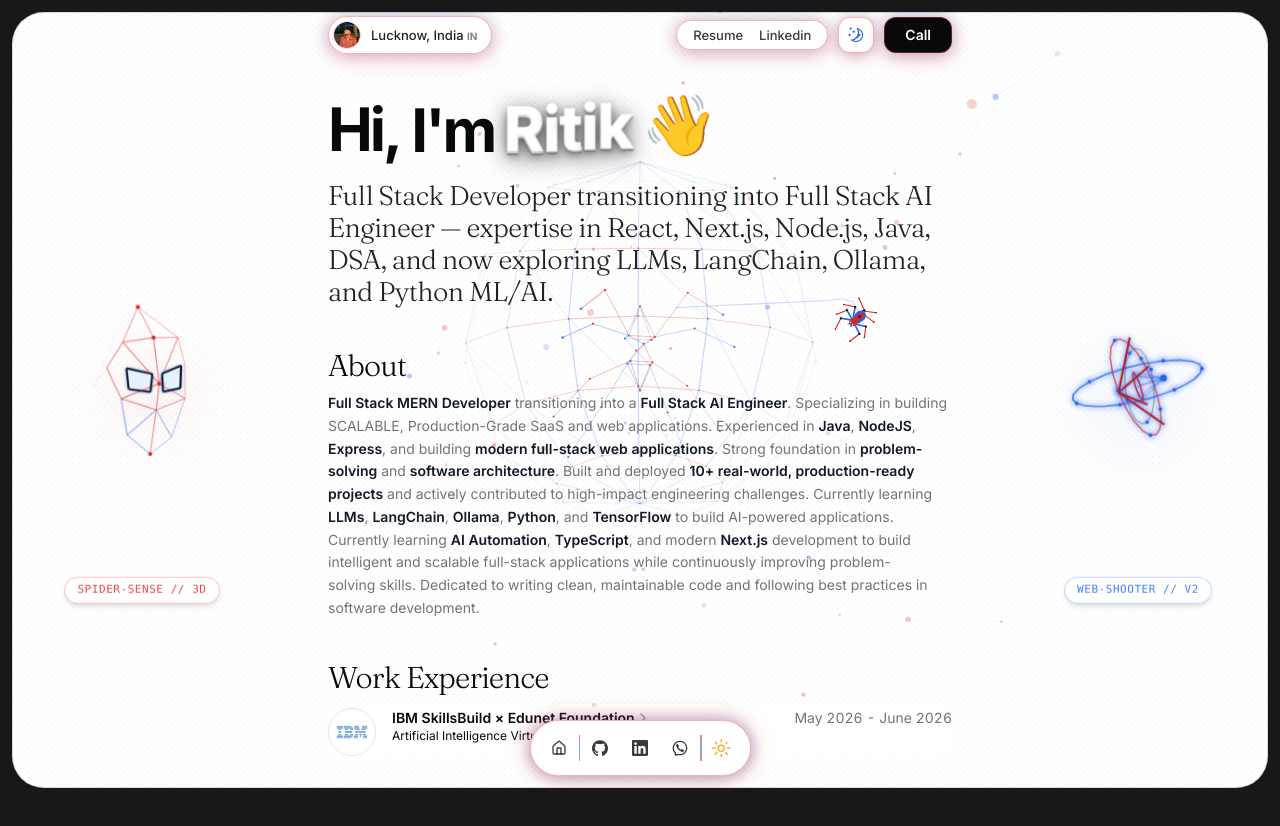
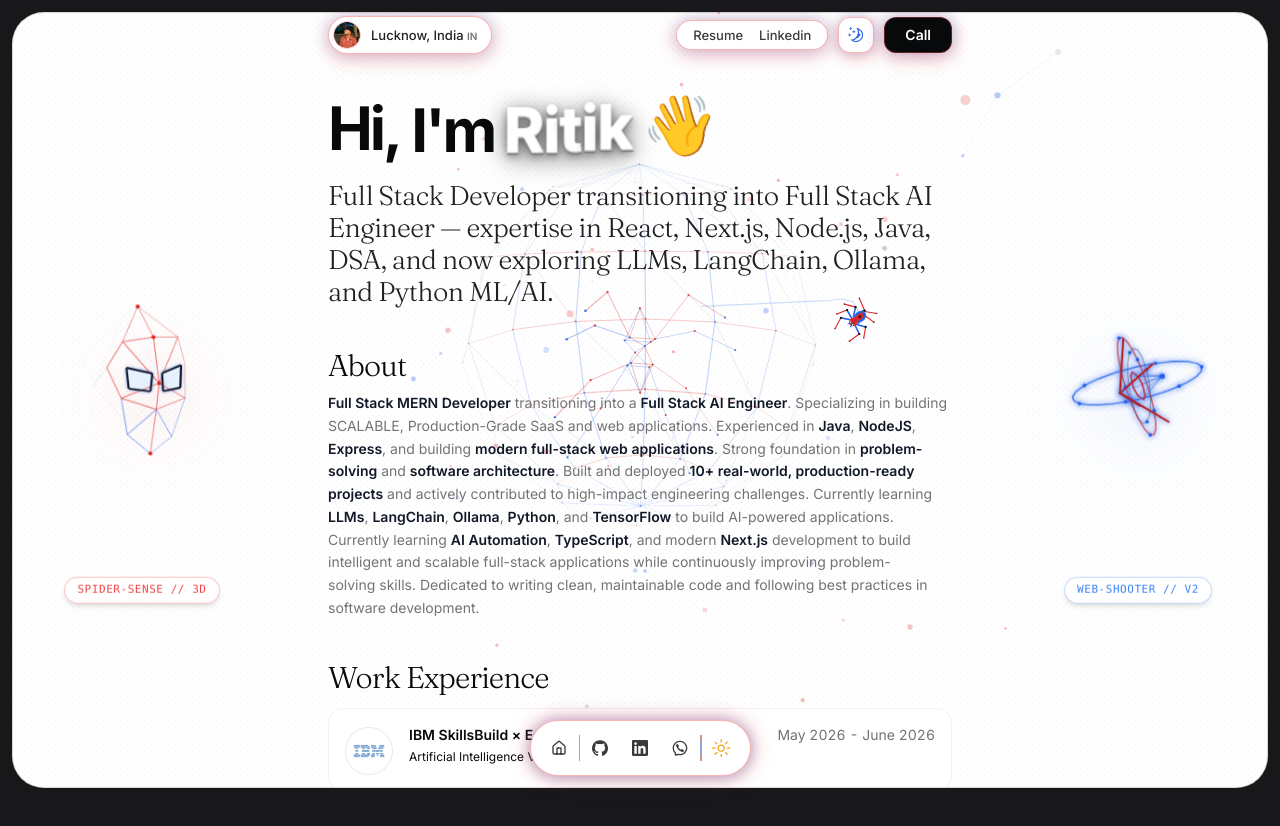
Before and after one commit to RITIKSINGH-DEOS/RS-Portfolio, a Next.js app: page / in a window 1280 px wide. Shown: the top 826 px of the page. Built offline with nearby package versions, Linux system fonts and the light colour scheme.

Commit message:
fix: unclip project hover shadow and style info cards with ultra-thin hairline border

```diff
--- a/src/app/layout.tsx
+++ b/src/app/layout.tsx
@@ -67,7 +67,7 @@ export default function RootLayout({
     <html lang="en" suppressHydrationWarning className="overflow-x-clip">
       <body
         className={cn(
-          "min-h-screen bg-background font-sans antialiased max-w-2xl mx-auto pt-20 sm:pt-24 pb-24 sm:pb-32 px-6 overflow-x-clip",
+          "min-h-screen bg-background font-sans antialiased pt-20 sm:pt-24 pb-24 sm:pb-32 overflow-x-clip",
           fontSans.variable,
           fontSerif.variable
         )}
@@ -79,7 +79,7 @@ export default function RootLayout({
               <SpiderBackground3D />
               <DesktopSpideySides />
               <TopNav />
-              <div className="relative z-10 w-full max-w-2xl mx-auto">
+              <div className="relative z-10 w-full max-w-2xl mx-auto px-6">
                 {children}
               </div>
               <Navbar />
--- a/src/app/page.tsx
+++ b/src/app/page.tsx
@@ -196,7 +196,7 @@ export default function Page() {
                 Want to chat? Message on{" "}
                 <Link
                   href={DATA.contact?.social?.WhatsApp?.url ?? "#"}
-                  className="text-blue-500 hover:underline"
+                  className="text-foreground underline decoration-muted-foreground/40 underline-offset-4 hover:decoration-foreground transition-colors font-medium"
                   target="_blank"
                   rel="noopener noreferrer"
                 >
@@ -205,7 +205,7 @@ export default function Page() {
                 , connect on{" "}
                 <Link
                   href={DATA.contact?.social?.LinkedIn?.url ?? "#"}
-                  className="text-blue-500 hover:underline"
+                  className="text-foreground underline decoration-muted-foreground/40 underline-offset-4 hover:decoration-foreground transition-colors font-medium"
                   target="_blank"
                   rel="noopener noreferrer"
                 >
--- a/src/components/project-card.tsx
+++ b/src/components/project-card.tsx
@@ -45,9 +45,9 @@ export function ProjectCard({
       className={cn(
         "flex flex-col overflow-hidden border transition-all duration-300 ease-out h-full bg-card",
         // Spider-Man Themed Drop Shadow (Desktop, Mobile, Tablet)
-        "shadow-[0_4px_22px_-2px_rgba(220,38,38,0.22),0_2px_14px_-2px_rgba(37,99,235,0.22)]",
+        "shadow-[0_0_20px_rgba(220,38,38,0.22),0_0_12px_rgba(37,99,235,0.2),0_4px_16px_rgba(0,0,0,0.08)]",
         "border-red-500/25 dark:border-blue-500/30",
-        "hover:shadow-[0_22px_55px_-5px_rgba(220,38,38,0.5),0_0_32px_rgba(37,99,235,0.45)]",
+        "hover:shadow-[0_0_45px_rgba(220,38,38,0.5),0_0_28px_rgba(37,99,235,0.45),0_15px_45px_rgba(220,38,38,0.35)]",
         "hover:border-red-500/70 dark:hover:border-blue-400/70",
         className
       )}
--- a/src/components/projects-grid.tsx
+++ b/src/components/projects-grid.tsx
@@ -68,7 +68,7 @@ export function ProjectsGrid({ projects, blurFadeDelay = 0.04, baseDelay }: Proj
                         scale: 1.12,
                         zIndex: 40,
                         opacity: 1,
-                        filter: "blur(0px)",
+                        filter: "none",
                       }
                     : isOtherHovered
                     ? {
@@ -81,13 +81,13 @@ export function ProjectsGrid({ projects, blurFadeDelay = 0.04, baseDelay }: Proj
                         scale: 1,
                         zIndex: 1,
                         opacity: 1,
-                        filter: "blur(0px)",
+                        filter: "none",
                       }
                   : {
                       scale: 1,
                       zIndex: 1,
                       opacity: 1,
-                      filter: "blur(0px)",
+                      filter: "none",
                     }
               }
               transition={{
--- a/src/components/resume-card.tsx
+++ b/src/components/resume-card.tsx
@@ -51,15 +51,15 @@ export const ResumeCard = ({
   };
 
   const card = (
-    <Card className="flex">
-      <div className="flex-none">
-        <Avatar className="border size-12 m-auto bg-muted-background dark:bg-foreground">
+    <Card className="flex items-start p-3.5 sm:p-4 rounded-xl sm:rounded-2xl bg-card border-[0.5px] border-black/[0.05] dark:border-white/[0.06] shadow-none transition-colors duration-200">
+      <div className="flex-none pt-0.5">
+        <Avatar className="border-[0.5px] border-black/[0.05] dark:border-white/[0.06] size-11 sm:size-12 m-auto bg-muted dark:bg-foreground">
           <AvatarImage src={logoUrl} alt={altText} className="object-contain" />
           <AvatarFallback>{altText[0]}</AvatarFallback>
         </Avatar>
       </div>
-      <div className="min-w-0 flex-grow ml-4 flex-col group">
-        <CardHeader>
+      <div className="min-w-0 flex-grow ml-3 sm:ml-4 flex-col group">
+        <CardHeader className="p-0 space-y-1">
           <div className="flex items-center justify-between gap-x-2 text-base">
             <h3 className="inline-flex items-center justify-center font-semibold leading-none text-xs sm:text-sm">
               {title}
@@ -130,7 +130,7 @@ export const ResumeCard = ({
         role="button"
         tabIndex={0}
         aria-expanded={isExpanded}
-        className="block cursor-pointer rounded-xl focus-visible:outline-none focus-visible:ring-2 focus-visible:ring-ring"
+        className="block cursor-pointer rounded-xl sm:rounded-2xl focus-visible:outline-none focus-visible:ring-2 focus-visible:ring-ring"
         onClick={() => setIsExpanded((v) => !v)}
         onKeyDown={(e) => {
           if (e.key === "Enter" || e.key === " ") {
@@ -145,7 +145,7 @@ export const ResumeCard = ({
   }
 
   return (
-    <Link href={href || "#"} className="block cursor-pointer rounded-xl">
+    <Link href={href || "#"} className="block cursor-pointer rounded-xl sm:rounded-2xl">
       {card}
     </Link>
   );
```
